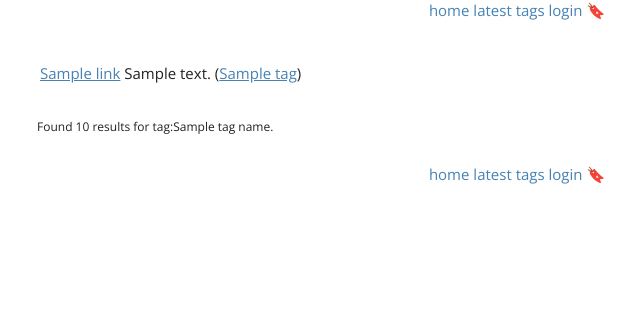
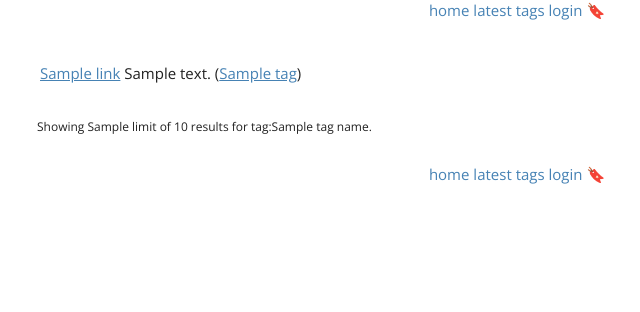
Before and after one commit to designsimply/tinybasilempire, a Flask app: template templates/search.html in a window 1280 px wide. Shown: the part 181-493 px from the top of the page, without its empty margins (123-763 px from the left). Run offline with Flask 3, Linux system fonts and the light colour scheme; the template is opened without the code that fills it: most values are stand-ins (such as "Sample title", 1, 10 or a date in 2020).

Commit message:
Update the line below search resutls.

```diff
--- a/templates/search.html
+++ b/templates/search.html
@@ -2,7 +2,7 @@
 
 {% block content %}
 {% include 'includes/list.html' %}
-<p><small>Found {{total}} result{% if total != 1 %}s{% endif %} for
+<p><small>Showing {{limit}} of {{total}} result{% if total != 1 %}s{% endif %} for
         {% if tag_name %}tag:{{tag_name}}{% endif%}{{searchterm}}.</small>
 </p>
 {% endblock %}
```
